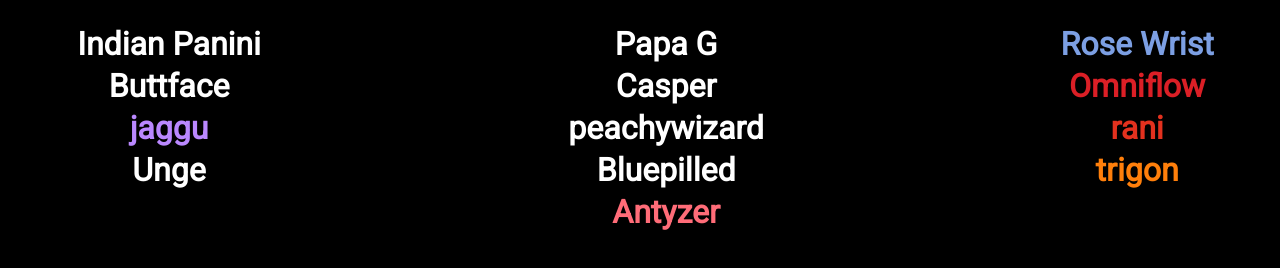
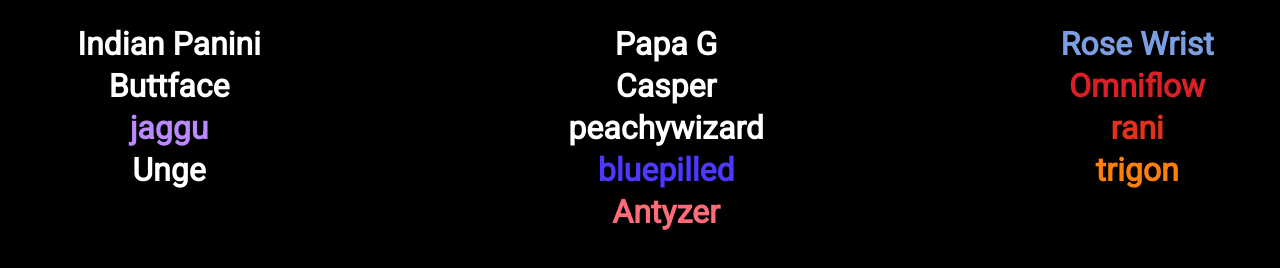
Before and after one commit to ProgressivePowerhouse/ProgressivePowerhouse.github.io, a plain HTML site: page index.html in a window 1280 px wide. Shown: the part 710-978 px from the top of the page. Drawn offline with Linux system fonts and the light colour scheme; grey boxes are pictures that could not be loaded.

Commit message:
Update index.html

```diff
--- a/index.html
+++ b/index.html
@@ -66,7 +66,7 @@
 
 				  <tr>
 					<th>Unge</th>
-					<th>Bluepilled</th>
+					<th><a href="https://vm.tiktok.com/ZMJmR9KJs/" target="_blank" style="color:#4c38ff">bluepilled</th>
 					<th><a href="https://twitch.tv/trigonv" target="_blank" style="color:#FF7F0B">trigon</a></th>
 				  </tr>
 
```
